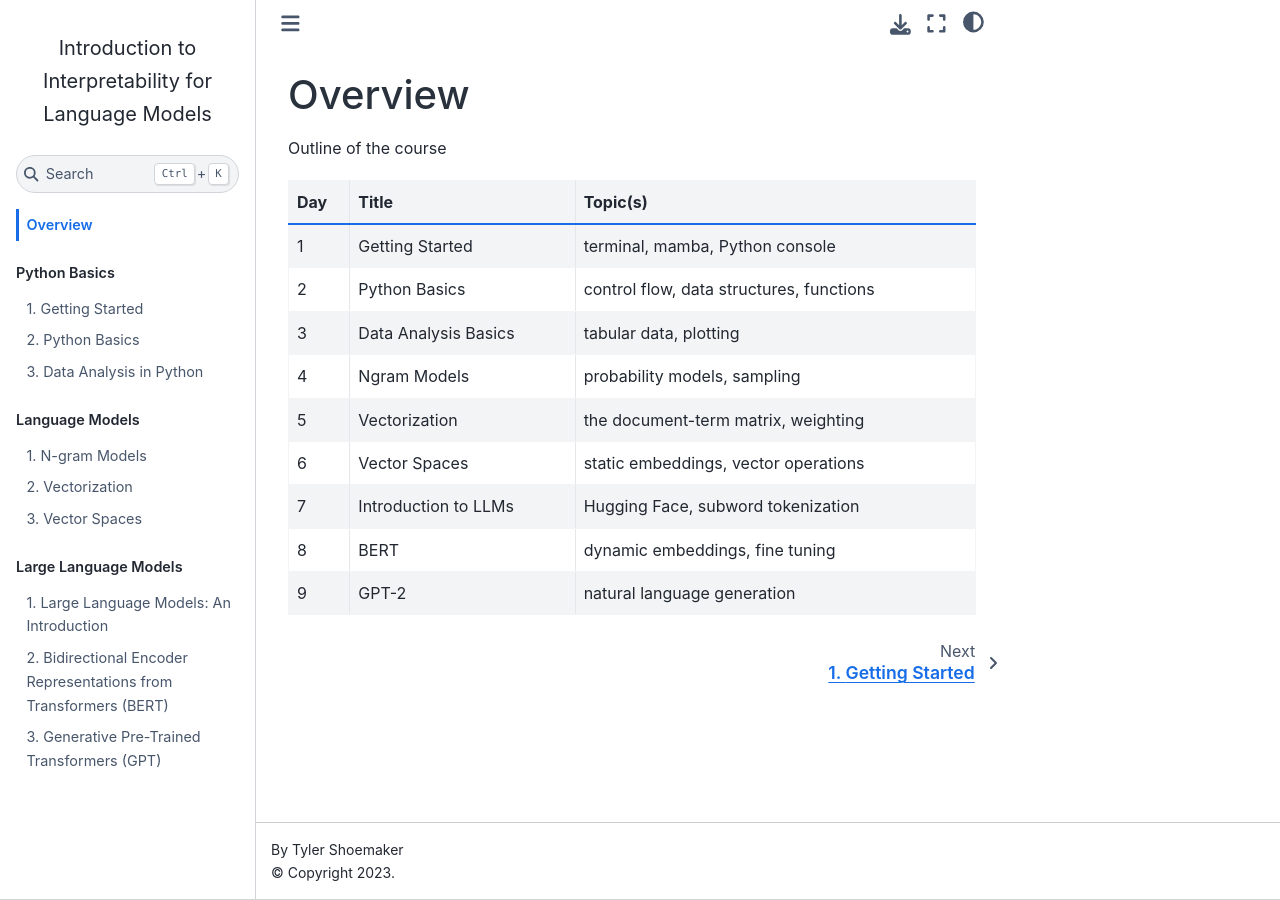
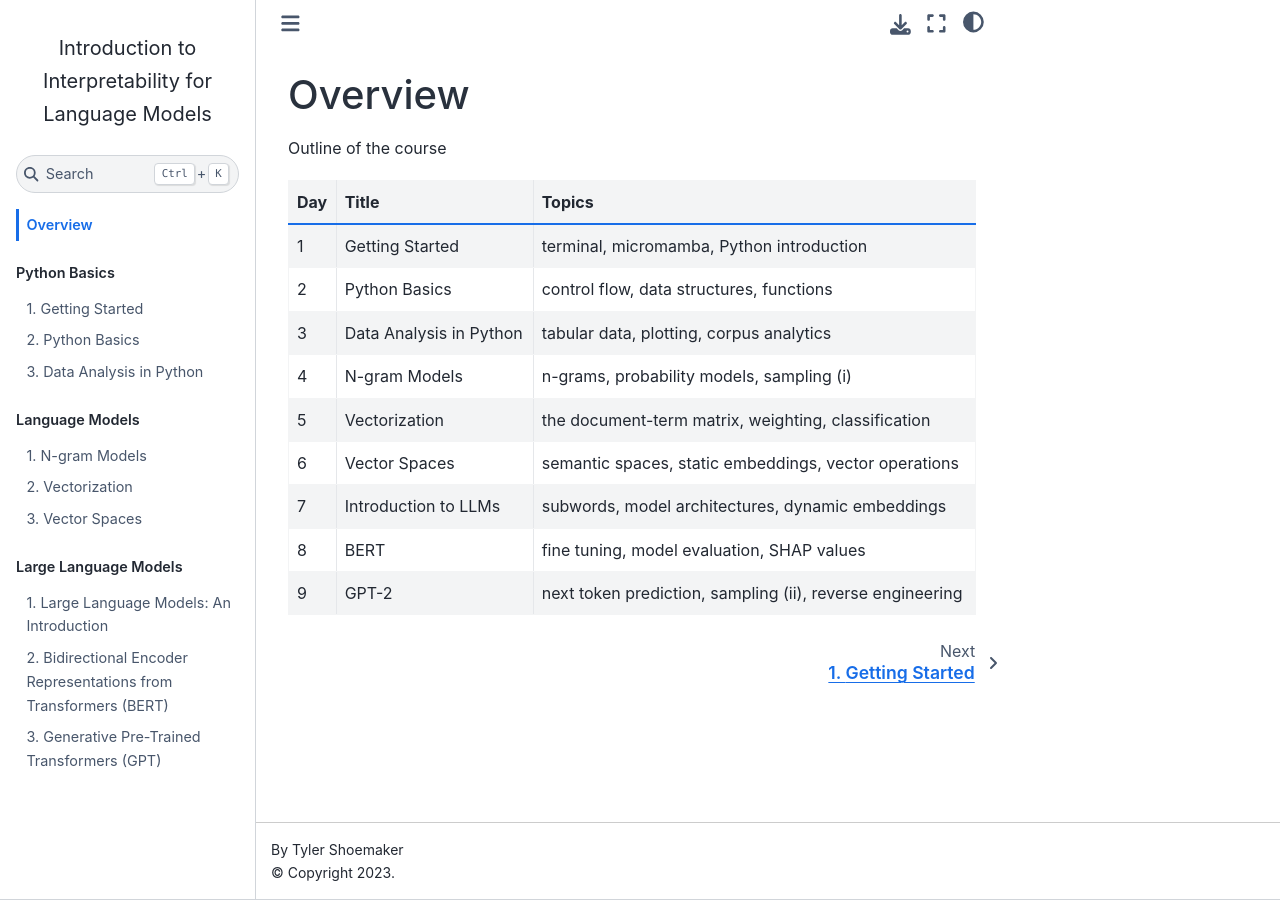
Before and after one commit to t-shoemaker/2024_dtl_lm-interpretability, a Jupyter Book: the page built from chapters/index.md, in a window 1280 px wide. Built offline with Jupyter Book 1.0.4 settings and Sphinx 7.4.7 and the Sphinx Book theme 1.1.4, drawn with Linux system fonts in a browser that asks for light colours.

Commit message:
Updated syllabus

```diff
--- a/chapters/index.md
+++ b/chapters/index.md
@@ -3,14 +3,14 @@ Overview
 
 Outline of the course
 
-| Day | Title                | Topic(s)                                 |
-|-----|----------------------|------------------------------------------|
-|  1  | Getting Started      | terminal, mamba, Python console          |
-|  2  | Python Basics        | control flow, data structures, functions |
-|  3  | Data Analysis Basics | tabular data, plotting                   |
-|  4  | Ngram Models         | probability models, sampling             |
-|  5  | Vectorization        | the document-term matrix, weighting      |
-|  6  | Vector Spaces        | static embeddings, vector operations     |
-|  7  | Introduction to LLMs | Hugging Face, subword tokenization       |
-|  8  | BERT                 | dynamic embeddings, fine tuning          |
-|  9  | GPT-2                | natural language generation              |
+| Day | Title                   | Topics                                                    |
+|-----|-------------------------|-----------------------------------------------------------|
+|  1  | Getting Started         | terminal, micromamba, Python introduction                 |
+|  2  | Python Basics           | control flow, data structures, functions                  |
+|  3  | Data Analysis in Python | tabular data, plotting, corpus analytics                  |
+|  4  | N-gram Models           | n-grams, probability models, sampling (i)                 |
+|  5  | Vectorization           | the document-term matrix, weighting, classification       |
+|  6  | Vector Spaces           | semantic spaces, static embeddings, vector operations     |
+|  7  | Introduction to LLMs    | subwords, model architectures, dynamic embeddings         |
+|  8  | BERT                    | fine tuning, model evaluation, SHAP values                |
+|  9  | GPT-2                   | next token prediction, sampling (ii), reverse engineering |
```
